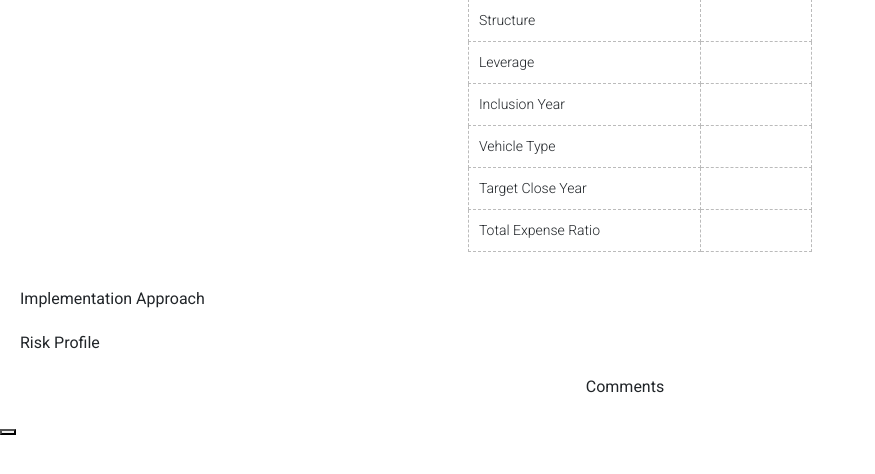
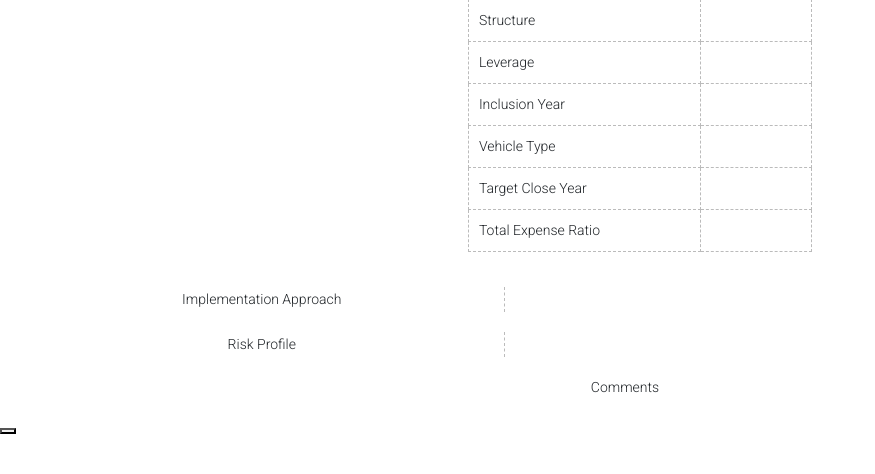
Before and after one commit to finno41/MeltEx-project, a Django app: template meltexapp/templates/listings/show_listing.html in a window 1280 px wide. Shown: the part 189-663 px from the top of the page, without its empty margins (0-875 px from the left). Run offline with Django 4.2, Linux system fonts and the light colour scheme; the template is opened without the code that fills it, so the values that code supplies are empty; some libraries are stand-ins or nearby versions.

Commit message:
finessing formatting of pop-up

```diff
--- a/meltexapp/static/meltexapp/show-listing.css
+++ b/meltexapp/static/meltexapp/show-listing.css
@@ -1,14 +1,12 @@
 #show-listing-pop-up {
   position: fixed;
-  margin: auto;
   z-index: 10;
-  top: 10;
-  right: 0;
-  bottom: 5;
-  left: 0;
   width: 600px;
   overflow: auto;
   background-color: #B1B2D6;
+  top: 50%;
+  left: 50%;
+  transform: translate(-50%, -50%);
 }
 
 .show-listing-type-bubbles {
@@ -65,6 +63,13 @@
   height: 50px;
 }
 
+.dashed-line-small {
+  border-right: 1px;
+  border-right-style: dashed;
+  border-right-color: #BBBBBB;
+  height: 25px;
+}
+
 .main-listing-fund-container {
   display: flex;
   justify-content: center;
@@ -112,6 +117,7 @@
   width: 100%;
   padding: 5px 50px 5px 20px;
   margin-bottom: 10px;
+  align-items: center;
 }
 
 .listing-info-large-bubble {
@@ -128,4 +134,17 @@
 .listing-info-large-bubble div {
   width: 100%;
   text-align: center;
+  font-size: 14px;
 }
+
+.listing-info-bubble>.key {
+  width: 40%;
+  text-align: center;
+  font-size: 14px;
+}
+
+.listing-info-bubble>.value {
+  width: 60%;
+  text-align: center;
+  font-size: 14px;
+}
--- a/meltexapp/templates/listings/show_listing.html
+++ b/meltexapp/templates/listings/show_listing.html
@@ -65,15 +65,17 @@
   </table>
 </div>
 <div class="listing-info-bubble">
-  <div class="key">Implementation Approach</div>
+  <div class="key light-table-key">Implementation Approach</div>
+  <div class="dashed-line-small"></div>
   <div class="value">{{ listing_data.impl_approach }}</div>
 </div>
 <div class="listing-info-bubble">
-  <div class="key">Risk Profile</div>
+  <div class="key light-table-key">Risk Profile</div>
+  <div class="dashed-line-small"></div>
   <div class="value">{{ listing_data.risk_prof }}</div>
 </div>
 <div class="listing-info-large-bubble">
-  <div class="key">Comments</div>
+  <div class="key light-table-key">Comments</div>
   <div class="value">{{ listing_data.comments }}</div>
 </div>
 <button class="confirm-button"></button>
```
